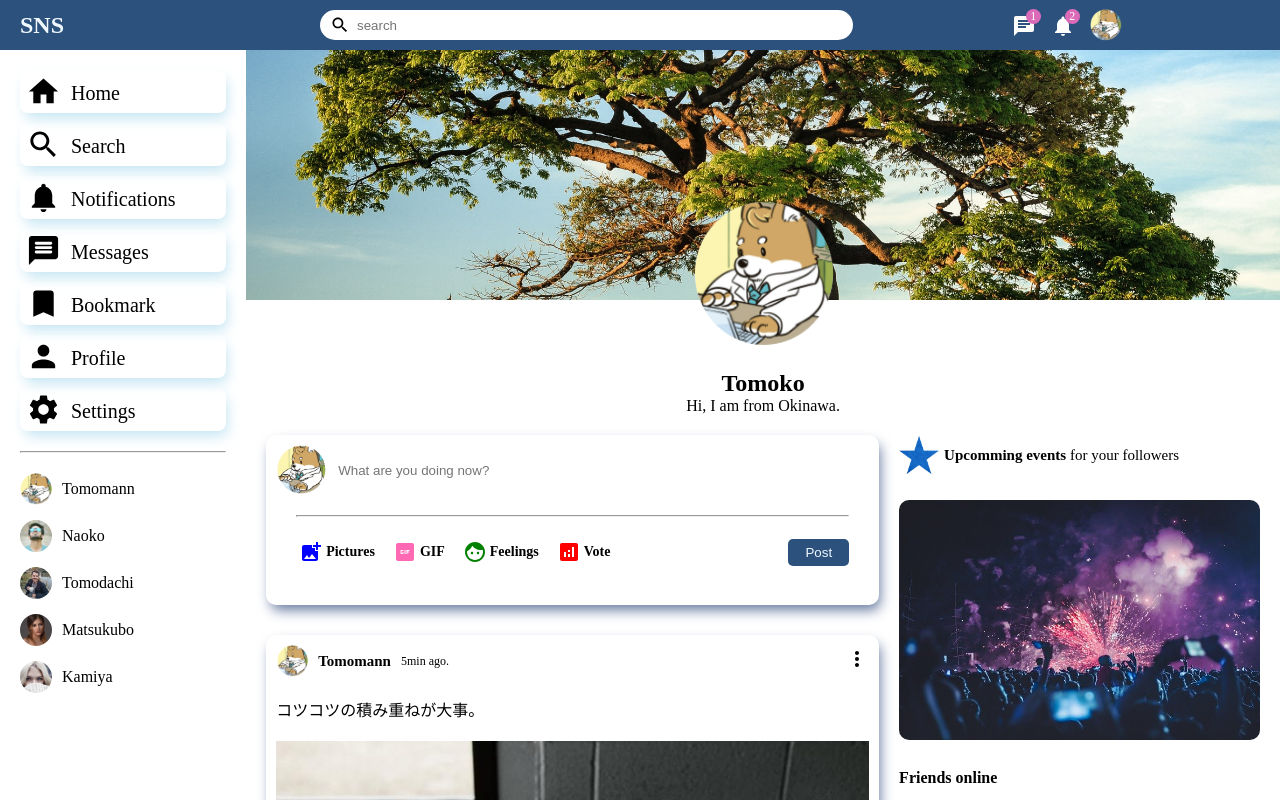
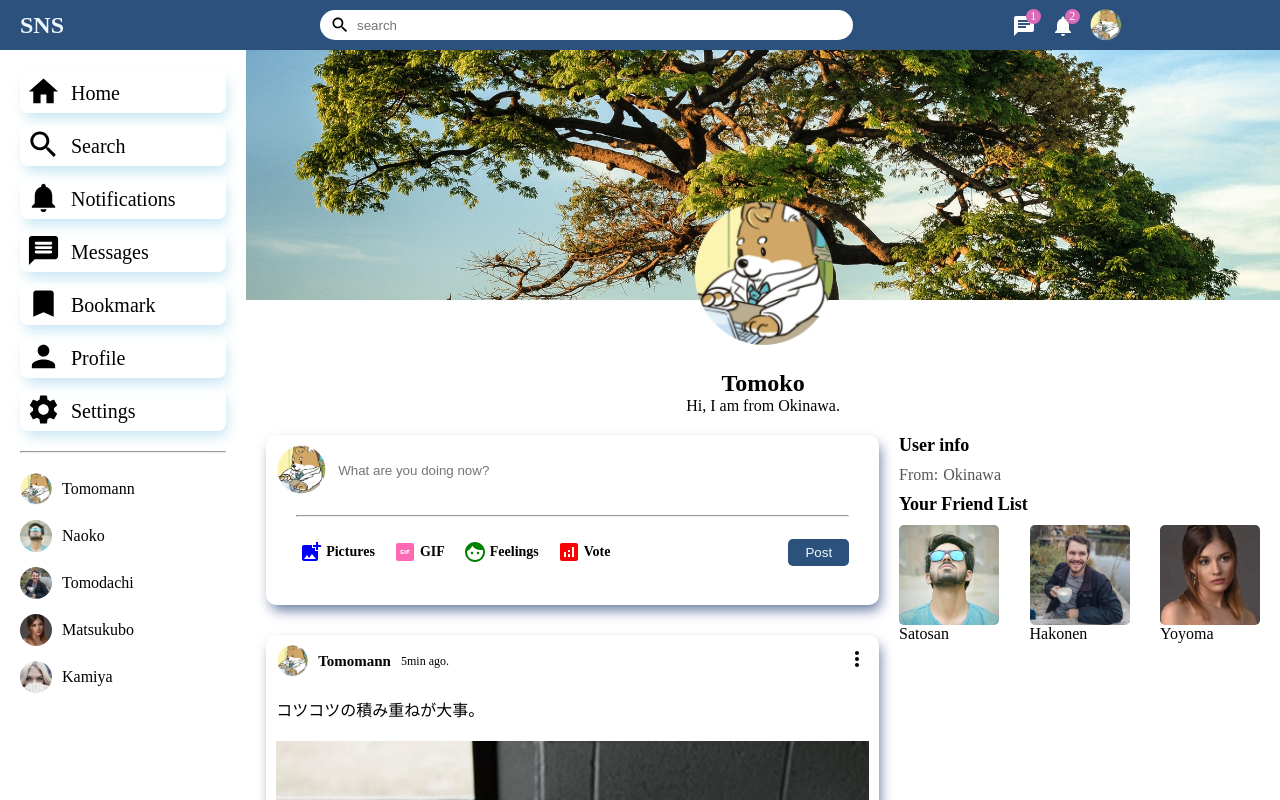
Before and after one commit to Tomoko-hub/tomokonSNSfrontend, a React (Create React App) app: page / in a window 1280 px wide. Shown: the top 800 px of the page. Built offline with nearby package versions, Linux system fonts and the light colour scheme.

Commit message:
profile comnponent and home component is ready

```diff
--- a/src/App.js
+++ b/src/App.js
@@ -1,8 +1,10 @@
 /*import Home from "./pages/home/Home";*/
+import { Home } from "@mui/icons-material";
 import Profile from "./pages/profile/Profile";
 
 function App() {
   return (
+    /*<Home />*/
     <Profile />
   );
 }
--- a/src/components/rightbar/Rightbar.css
+++ b/src/components/rightbar/Rightbar.css
@@ -87,3 +87,43 @@
     font-size: small;
     color: #434343;
     margin-top: -20px;}
+
+.rightbarTitle {
+    font-size: 18px;
+    font-weight: 550;
+    margin-bottom: 10px;
+}
+
+.rightbarInfo {
+    margin-bottom: 30px;
+}
+
+.rightbarInfoKey {
+    font-weight: 500;
+    margin-right: 5px;
+    color: #555;
+}
+
+.rightbarInfoItem {
+    margin-bottom: 10px;
+}
+
+.rightbarFollowings {
+    display: flex;
+    flex-wrap: wrap;
+    justify-content: space-between;
+}
+
+.rightbarFollowing {
+    display: flex;
+    flex-direction: column;
+    cursor: pointer;
+    margin-bottom: 20px;
+}
+
+.rightbarFollowingImg {
+    width: 100px;
+    height: 100px;
+    border-radius: 5px;
+    object-fit: cover;
+}
--- a/src/components/rightbar/Rightbar.jsx
+++ b/src/components/rightbar/Rightbar.jsx
@@ -3,10 +3,12 @@ import "./Rightbar.css"
 import { Users } from "../../dummyData"
 import Online from '../online/Online'
 
-export default function Rightbar({ post }) {
-  return (
-    <div className='rightbar'>
-      <div className="rightbarWrapper">
+export default function Rightbar({ profile }) {
+
+  const HomeRightBar = () => {
+
+    return (
+      <>
         <div className="eventContainer">
           <img
             src="assets/star.png"
@@ -45,6 +47,56 @@ export default function Rightbar({ post }) {
           className='rightbarPromotionImg'
          />
         <p className='promotionName'>Bussiness Ad</p>
+      </>
+    )
+  }
+
+  const ProfileRightBar = () => {
+
+    return (
+      <>
+        <h4 className='rightbarTitle'>User info</h4>
+        <div className="rightbarInfo">
+          <div className="rightbarInfoItem">
+            <span className='rightbarInfoKey'>From:</span>
+            <span className='rightbarInfoKey'>Okinawa</span>
+          </div>
+          <h4 className='rightbarTitle'>Your Friend List</h4>
+          <div className='rightbarFollowings'>
+            <div className="rightbarFollowing">
+              <img
+                src="assets/person/2.jpeg"
+                alt=""
+                className='rightbarFollowingImg'
+                 />
+              <span className='rightbarFollowingName'>Satosan</span>
+            </div>
+            <div className="rightbarFollowing">
+              <img
+                src="assets/person/3.jpeg"
+                alt=""
+                className='rightbarFollowingImg'
+                 />
+              <span className='rightbarFollowingName'>Hakonen</span>
+            </div>
+            <div className="rightbarFollowing">
+              <img
+                src="assets/person/4.jpeg"
+                alt=""
+                className='rightbarFollowingImg'
+                 />
+              <span className='rightbarFollowingName'>Yoyoma</span>
+            </div>
+          </div>
+        </div>
+      </>
+    )
+  }
+
+  return (
+    <div className='rightbar'>
+      <div className="rightbarWrapper">
+        {profile ? <ProfileRightBar /> : <HomeRightBar />}
       </div>
     </div>
   )
--- a/src/pages/profile/Profile.jsx
+++ b/src/pages/profile/Profile.jsx
@@ -33,7 +33,7 @@ export default function Profile() {
                 </div>
                 <div className="profileRightBottom">
                     <Timeline />
-                    <Rightbar />
+                    <Rightbar profile />
                 </div>
             </div>
         </div>
```
